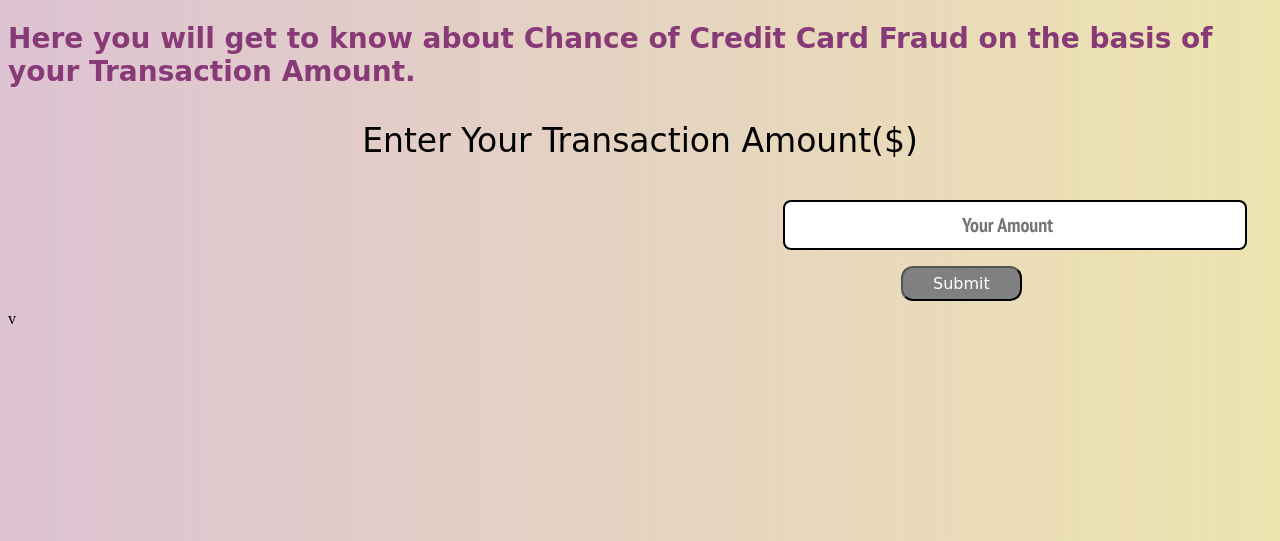
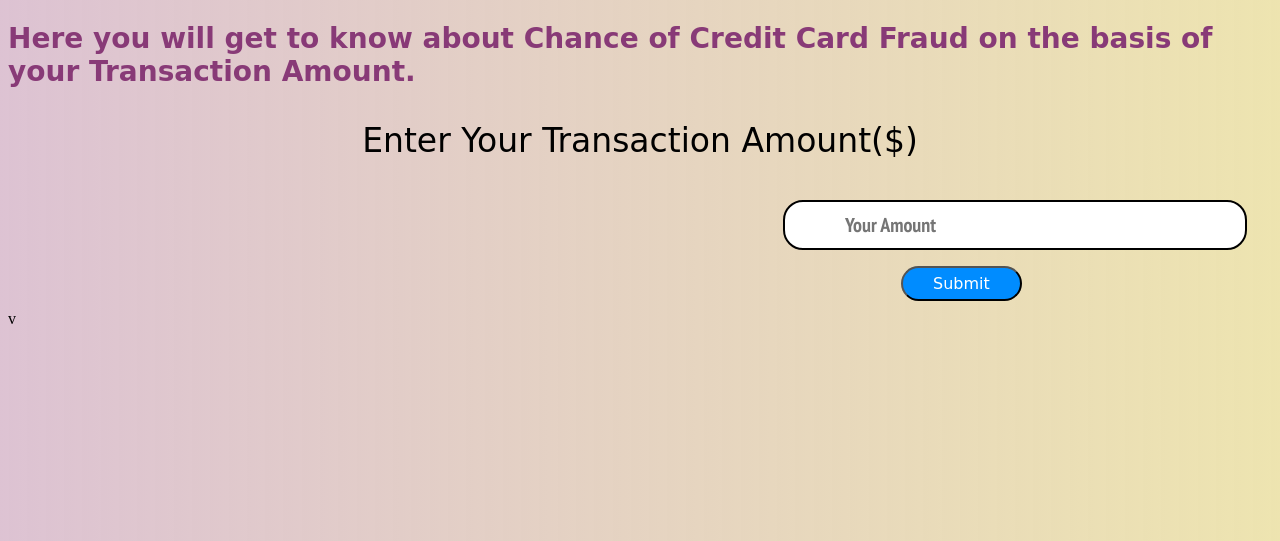
Before and after one commit to anuragsingh1409/Deployment_Credit_Card_Fraud, a Flask app: page / in a window 1280 px wide; the page is wider, and only the part inside the window is pictured. Shown: the part 242-783 px from the top of that part. Run offline with Flask 2, Linux system fonts and the light colour scheme; some web fonts are replaced.

Commit message:
change some css of two html files

```diff
--- a/app/templates/index.html
+++ b/app/templates/index.html
@@ -11,11 +11,11 @@
         .btn{
             font-family: 'Baloo Paaji 2', cursive;
             margin: 9px 893px;
-    background-color: grey;
+            background-color: #008cff;
             color: white;
             padding: 6px 30px;
             display: inline-block;
-    border-radius: 12px;
+            border-radius: 20px;
             font-size: 16px;
             cursor: pointer;
         }
@@ -26,16 +26,16 @@
         }
         .form-group input {
             font-family: 'PT Sans Narrow', sans-serif;
-    text-align: center;
+           text-align: left;
            display: block;
            width: 340px;
            padding: 0px 3px;
            border: 2px solid black;
            margin: 7px 775px;
            font-size: 20px;
-    border-radius: 8px;
+           border-radius: 20px;
            text-shadow: 4px;
-    color: aqua;
+           color: red;
 }
 
     </style>
```
Also changed, not shown: app/templates/sub.html (+5 -5 lines). Lines whose indentation alone changed are shown as unchanged.
